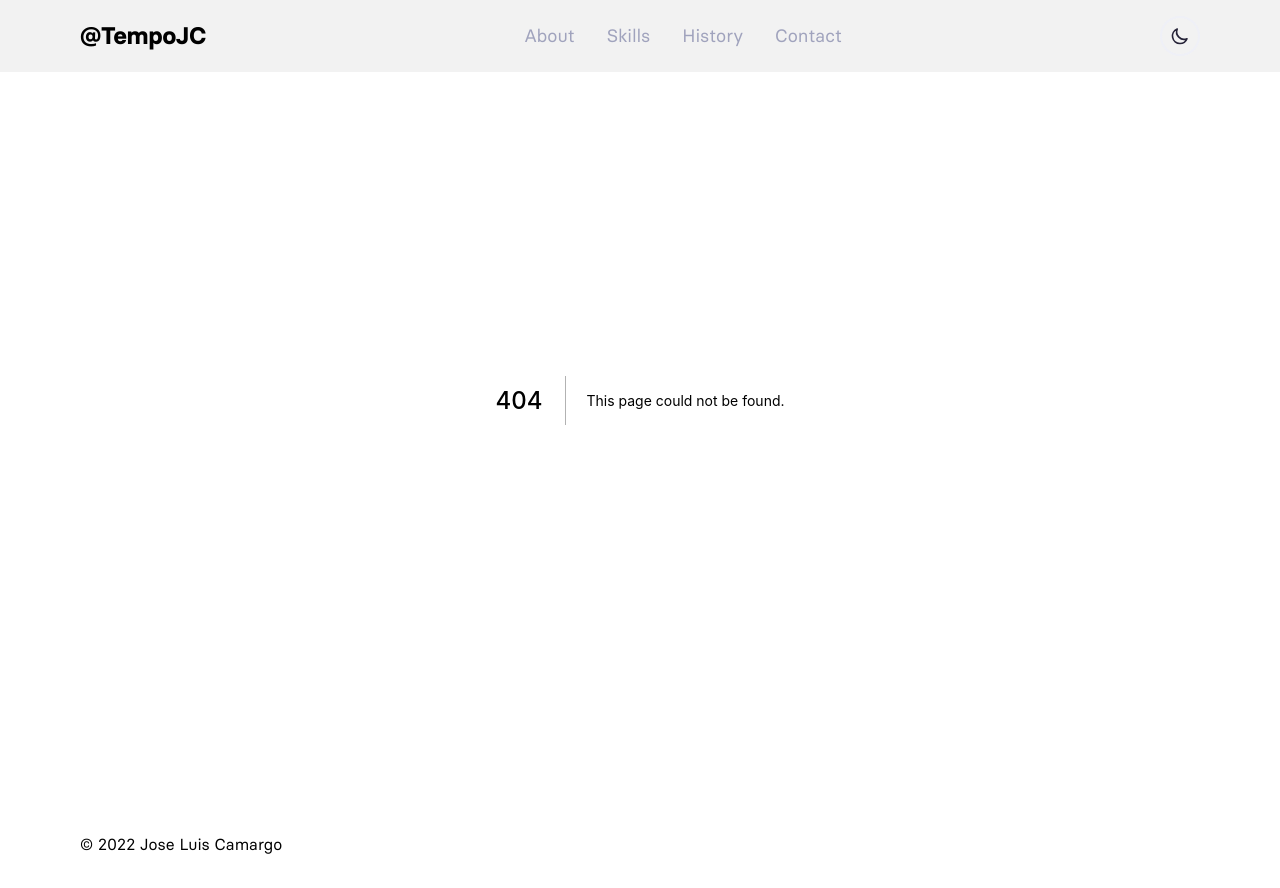
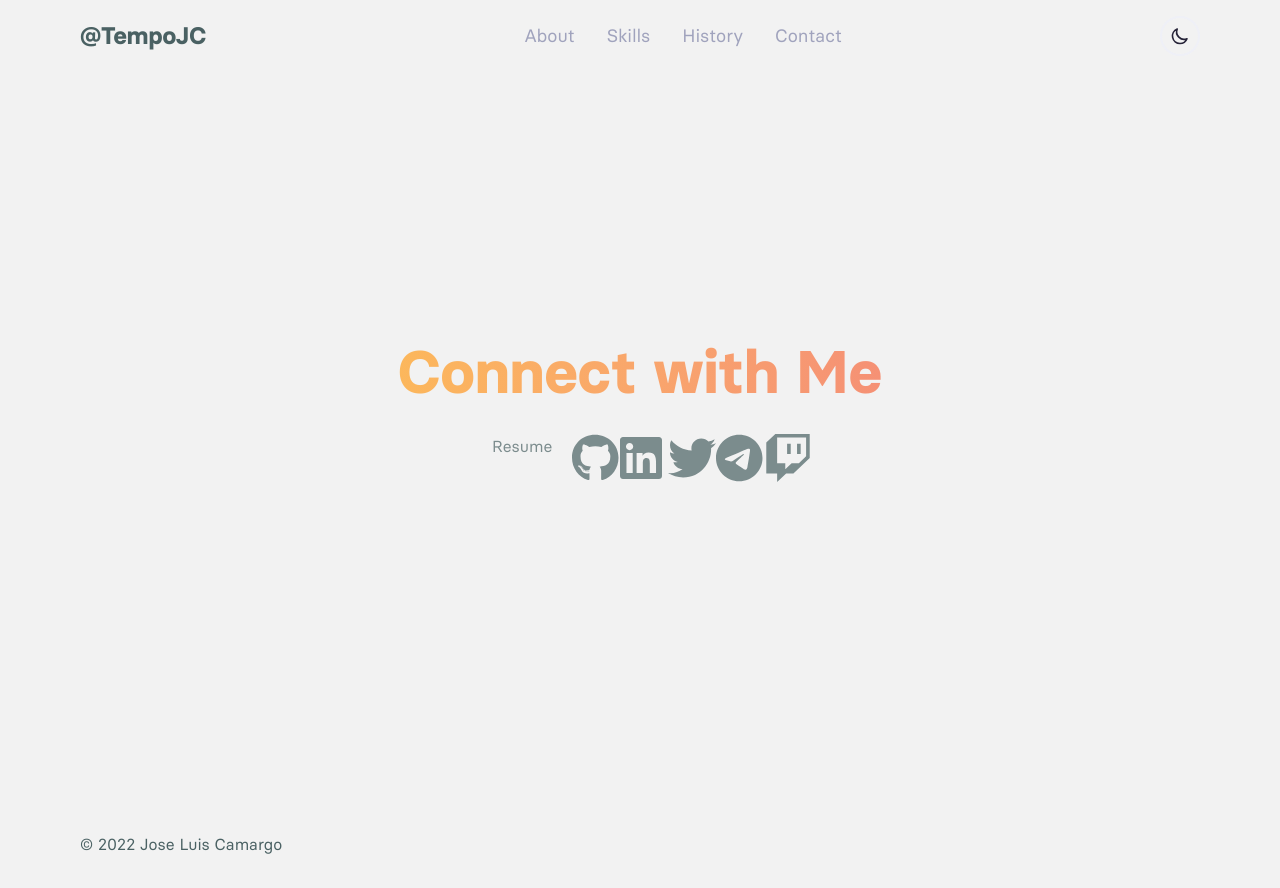
Before and after one commit to TempoJC/tempojc-portfolio, a Next.js app: page /contact in a window 1280 px wide. Before the commit this address had no page. Built offline with nearby package versions, Linux system fonts and the light colour scheme.

Commit message:
feat: added contact page

```diff
--- a/package.json
+++ b/package.json
@@ -41,6 +41,9 @@
 		"prepare": "husky install"
 	},
 	"dependencies": {
+		"@fortawesome/fontawesome-svg-core": "^6.2.0",
+		"@fortawesome/free-brands-svg-icons": "^6.2.0",
+		"@fortawesome/react-fontawesome": "^0.2.0",
 		"@types/smoothscroll-polyfill": "^0.3.1",
 		"framer-motion": "^7.6.1",
 		"next": "12.3.1",
--- a/src/constants/index.ts
+++ b/src/constants/index.ts
@@ -1,2 +1,3 @@
 export * from './icons';
 export * from './themes';
+export * from './socialNetworks';
--- /dev/null
+++ b/src/constants/socialNetworks.ts
@@ -0,0 +1,35 @@
+import {
+	faGithub,
+	faLinkedin,
+	faTwitter,
+	faTelegram,
+	faTwitch,
+} from '@fortawesome/free-brands-svg-icons';
+
+export const SOCIAL_NETWORKS = [
+	{
+		name: 'Github',
+		url: 'https://github.com/TempoJC',
+		icon: faGithub,
+	},
+	{
+		name: 'LinkedIn',
+		url: 'https://www.linkedin.com/in/joseluiscamargocalizaya',
+		icon: faLinkedin,
+	},
+	{
+		name: 'Twitter',
+		url: 'https://github.com/TempoJC',
+		icon: faTwitter,
+	},
+	{
+		name: 'Telegram',
+		url: 'https://t.me/TempoJC',
+		icon: faTelegram,
+	},
+	{
+		name: 'Twitch',
+		url: 'https://www.twitch.tv/tempojc',
+		icon: faTwitch,
+	},
+];
--- /dev/null
+++ b/src/pages/contact.tsx
@@ -0,0 +1,43 @@
+import { NextPage } from 'next';
+import { FontAwesomeIcon } from '@fortawesome/react-fontawesome';
+import { Container } from '@/Atoms/Container';
+import { PageProps } from '@/@Types';
+import { SOCIAL_NETWORKS } from '@/Constants';
+
+const ContactPage: NextPage<PageProps> = ({ refNode }) => {
+	return (
+		<Container ref={refNode} id={'contact'}>
+			<h1 className="headline text-3xl md:text-5xl lg:text-6xl text-center">
+				Connect with Me
+			</h1>
+			<div className="flex justify-center mt-8 px-4">
+				<ul className="flex gap-6">
+					<li className="w-6 h-6 opacity-70 hover:opacity-100 transition mr-8">
+						Resume
+					</li>
+					{SOCIAL_NETWORKS.map(({ url, name, icon }) => (
+						<li
+							className="w-6 h-6 opacity-70 hover:opacity-100 transition"
+							key={name}
+						>
+							<a
+								href={url}
+								target="_blank"
+								rel="noopener noreferrer"
+								title={name}
+							>
+								<FontAwesomeIcon
+									size="3x"
+									icon={icon}
+									className={'fill-current'}
+								/>
+							</a>
+						</li>
+					))}
+				</ul>
+			</div>
+		</Container>
+	);
+};
+
+export default ContactPage;
--- a/src/pages/index.tsx
+++ b/src/pages/index.tsx
@@ -5,10 +5,12 @@ import { SeoHead } from '@/Atoms/SeoHead';
 import { Hero } from '@/Organisms/Hero';
 import AboutPage from './about';
 import SkillsPage from './skills';
+import ContactPage from './contact';
 
 const Home: NextPage = () => {
 	const aboutRef = createRef<HTMLDivElement>();
 	const skillsRef = createRef<HTMLDivElement>();
+	const contactRef = createRef<HTMLDivElement>();
 
 	useEffect(() => {
 		smoothscroll.polyfill();
@@ -23,6 +25,7 @@ const Home: NextPage = () => {
 			<Hero />
 			<AboutPage refNode={aboutRef} />
 			<SkillsPage refNode={skillsRef} />
+			<ContactPage refNode={contactRef} />
 		</>
 	);
 };
```
Also changed, not shown: 1 other file (tests, documents, lock files or other folders).
